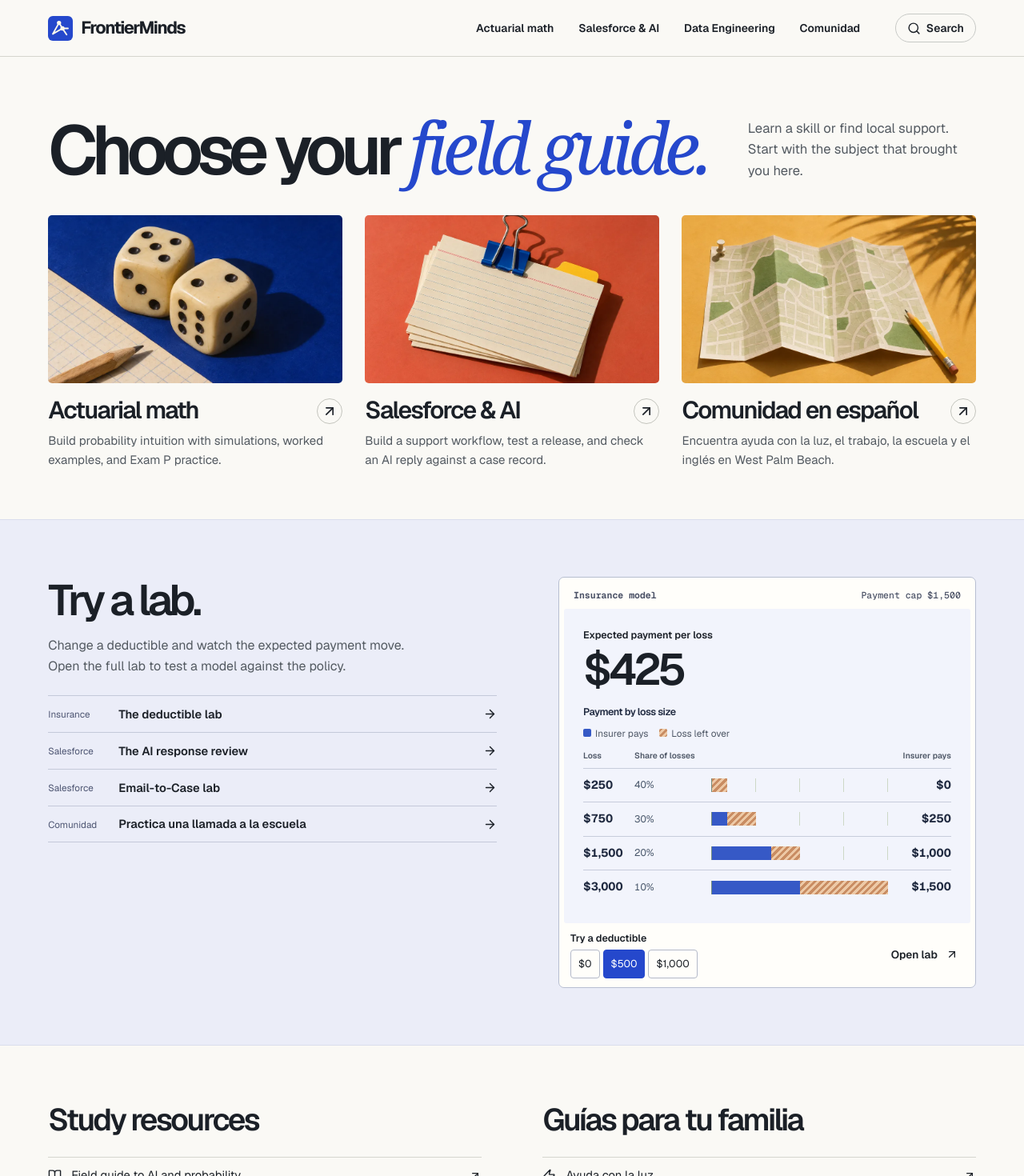
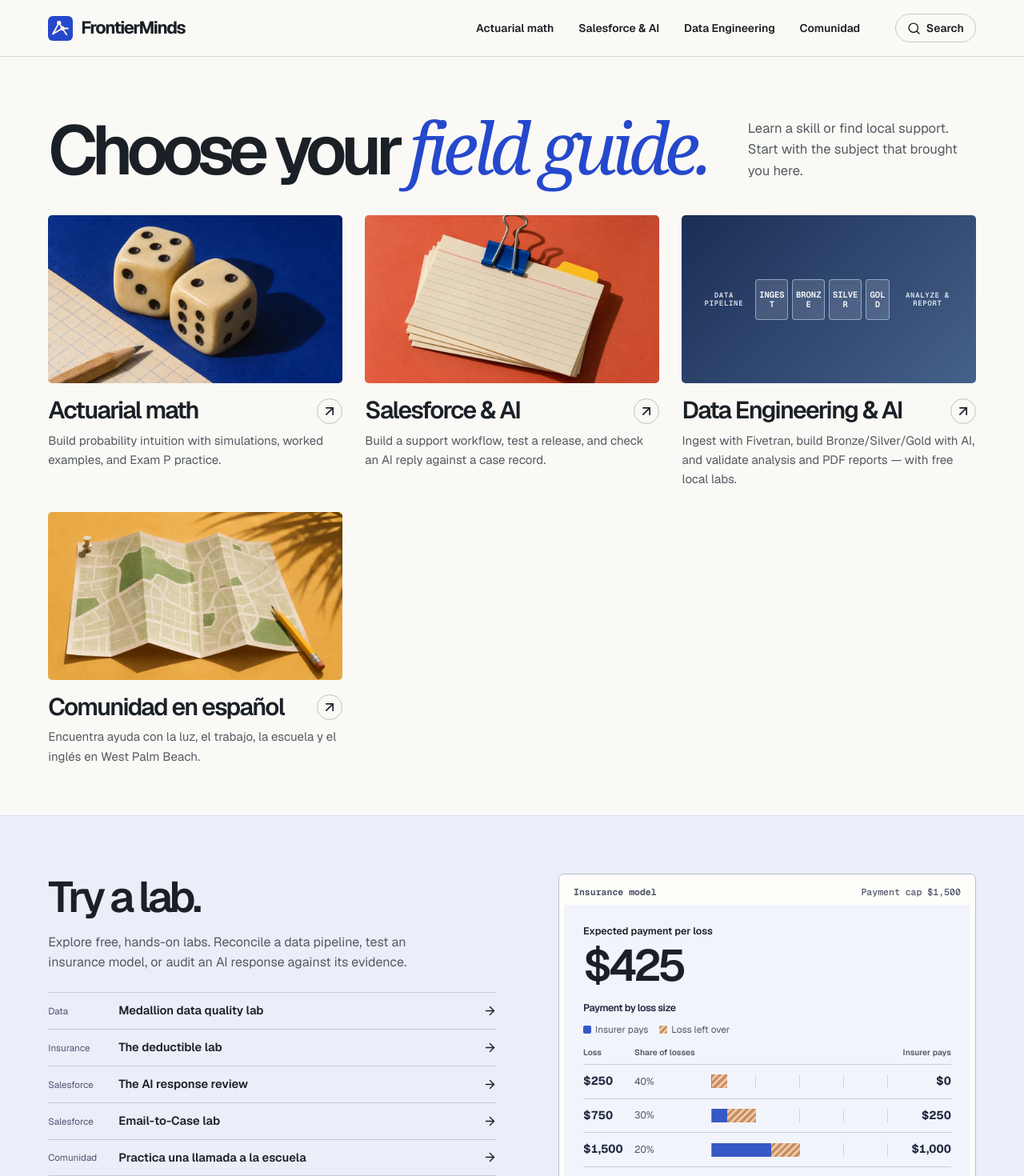
Before and after one commit to Carlos-Verdugo7/frontierminds, a Next.js app: page / in a window 1280 px wide. Shown: the top 1470 px of the page at 80% size. Built offline with nearby package versions, Linux system fonts and the light colour scheme; no server answers.

Commit message:
Add Data Engineering field guide to course overview and homepage

```diff
--- a/src/components/home/HomePage.tsx
+++ b/src/components/home/HomePage.tsx
@@ -1,7 +1,7 @@
 import Image from 'next/image';
 import Link from 'next/link';
 import { ArrowRight, ArrowUpRight, BookOpen, BriefcaseBusiness, GraduationCap, Languages, Zap } from 'lucide-react';
-import { deductibleLab, emailCaseLab, responseLab, schoolCall } from '@/content/activities';
+import { deductibleLab, emailCaseLab, responseLab, schoolCall, medallionLab } from '@/content/activities';
 import PolicyPreview from './PolicyPreview';
 import ProbabilityPreview from './ProbabilityPreview';
 import styles from './home.module.css';
@@ -9,9 +9,11 @@ import styles from './home.module.css';
 const paths = [
   { href: '/courses/exam-p', cover: 'actuarial', title: 'Actuarial math', detail: 'Build probability intuition with simulations, worked examples, and Exam P practice.' },
   { href: '/courses/salesforce', cover: 'salesforce', title: 'Salesforce & AI', detail: 'Build a support workflow, test a release, and check an AI reply against a case record.' },
+  { href: '/courses/data-engineering', cover: 'data-engineering', title: 'Data Engineering & AI', detail: 'Ingest with Fivetran, build Bronze/Silver/Gold with AI, and validate analysis and PDF reports — with free local labs.' },
   { href: '/comunidad', cover: 'comunidad', title: 'Comunidad en español', detail: 'Encuentra ayuda con la luz, el trabajo, la escuela y el inglés en West Palm Beach.' },
 ];
 const labs = [
+  [medallionLab.path, 'Data', medallionLab.title],
   [deductibleLab.path, 'Insurance', deductibleLab.title],
   [responseLab.path, 'Salesforce', responseLab.title],
   [emailCaseLab.path, 'Salesforce', 'Email-to-Case lab'],
@@ -32,14 +34,14 @@ export default function HomePage() {
         <p>Learn a skill or find local support. Start with the subject that brought you here.</p>
       </div>
       <div className={styles.covers}>{paths.map(path => <Link key={path.href} href={path.href} className={styles.cover} lang={path.cover === 'comunidad' ? 'es' : 'en'}>
-        <div className={styles.photo}><Image src={'/field-guides/' + path.cover + '.webp'} alt="" width={960} height={640} sizes="(max-width: 600px) 96px, (max-width: 1200px) 31vw, 372px" loading="eager" /></div>
+        <div className={styles.photo}>{path.cover === 'data-engineering' ? <div className={styles.pipelineCover} aria-hidden="true"><span>DATA PIPELINE</span><strong>INGEST</strong><b>BRONZE</b><b>SILVER</b><b>GOLD</b><span>ANALYZE & REPORT</span></div> : <Image src={'/field-guides/' + path.cover + '.webp'} alt="" width={960} height={640} sizes="(max-width: 600px) 96px, (max-width: 1200px) 31vw, 372px" loading="eager" />}</div>
         <div className={styles.cardCopy}><div className={styles.cardTitle}><h2>{path.title}</h2><span aria-hidden="true"><ArrowUpRight size={20} /></span></div><p>{path.detail}</p></div>
       </Link>)}</div>
     </section>
 
     <section id="choose" className={styles.workbench} aria-labelledby="labs-title"><div className={'site-width ' + styles.workbenchGrid}>
       <div><h2 id="labs-title" className={styles.heading}>Try a lab.</h2>
-        <p className={styles.lede}>Change a deductible and watch the expected payment move. Open the full lab to test a model against the policy.</p>
+        <p className={styles.lede}>Explore free, hands-on labs. Reconcile a data pipeline, test an insurance model, or audit an AI response against its evidence.</p>
         <nav className={styles.labList} aria-label="Practice labs">{labs.map(([href, area, title]) => <Link href={href} key={href} lang={area === 'Comunidad' ? 'es' : 'en'}><span>{area}</span><strong>{title}</strong><ArrowRight size={17} aria-hidden="true" /></Link>)}</nav>
       </div><PolicyPreview />
     </div></section>
@@ -49,6 +51,7 @@ export default function HomePage() {
         <Link href="/guides/ai-probability-actuarial-science"><BookOpen size={17} />Field guide to AI and probability<ArrowUpRight size={16} /></Link>
         <Link href="/courses/exam-p/study">Exam P study desk<ArrowRight size={16} /></Link>
         <Link href="/courses/salesforce/study">Salesforce study desk<ArrowRight size={16} /></Link>
+        <Link href="/courses/data-engineering/study">Data Engineering study desk<ArrowRight size={16} /></Link>
         <details><summary>Try the fair-coin explorer</summary><ProbabilityPreview /></details>
       </div></section>
       <section aria-labelledby="family-title" lang="es"><h2 id="family-title">Guías para tu familia</h2><nav className={styles.linkRows} aria-label="Recursos para tu familia">{guides.map(({ id, label, Icon }) => <Link key={id} href={'/comunidad#guia-' + id}><Icon size={17} aria-hidden="true" />{label}<ArrowUpRight size={16} aria-hidden="true" /></Link>)}</nav></section>
```
